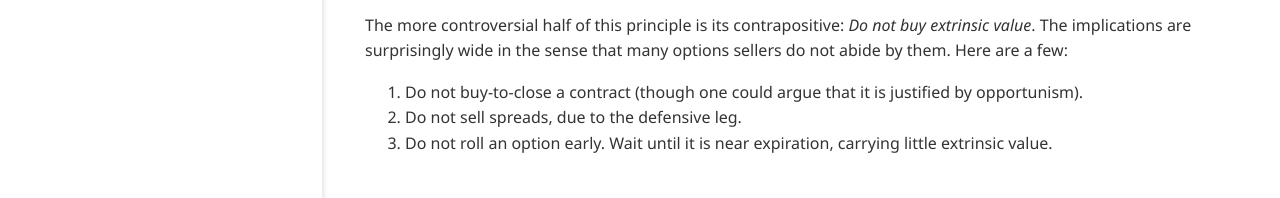
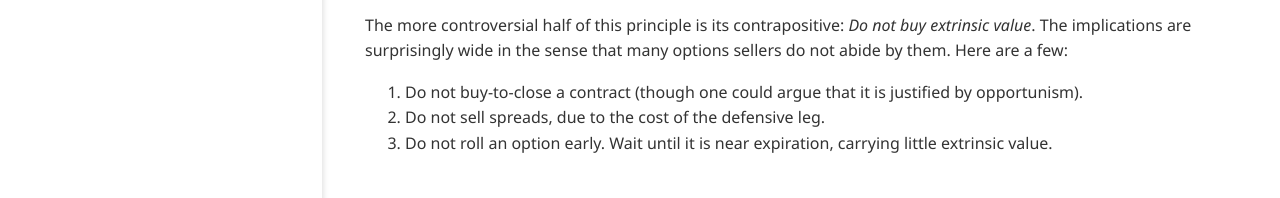
Before and after one commit to impuremaths/impuremaths.github.io, a Jekyll site: the page built from _posts/2021-03-02-trading-options-ii.md, in a window 1280 px wide and 900 px high, scrolled down 639 px. Shown: the part 692-890 px from the top of the window. Built offline with Jekyll 4.4.1, drawn with Linux system fonts in a browser that asks for light colours.

Commit message:
Update 2021-03-02-trading-options-ii.md

```diff
--- a/_posts/2021-03-02-trading-options-ii.md
+++ b/_posts/2021-03-02-trading-options-ii.md
@@ -49,5 +49,5 @@ Options sellers profit from extrinsic value. It's great if you can predict stock
 The more controversial half of this principle is its contrapositive: _Do not buy extrinsic value_. The implications are surprisingly wide in the sense that many options sellers do not abide by them. Here are a few:
 
 1. Do not buy-to-close a contract (though one could argue that it is justified by opportunism).
-2. Do not sell spreads, due to the defensive leg.
+2. Do not sell spreads, due to the cost of the defensive leg.
 3. Do not roll an option early. Wait until it is near expiration, carrying little extrinsic value.
```
